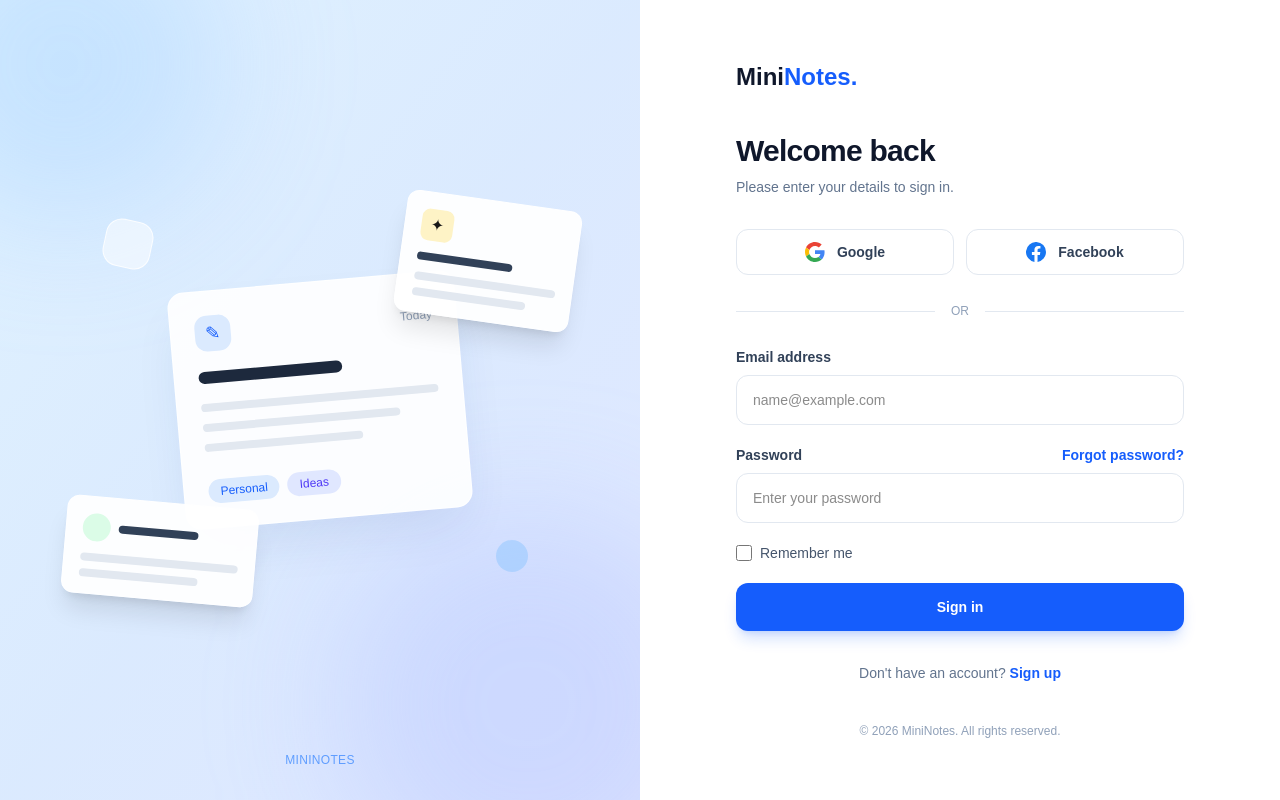
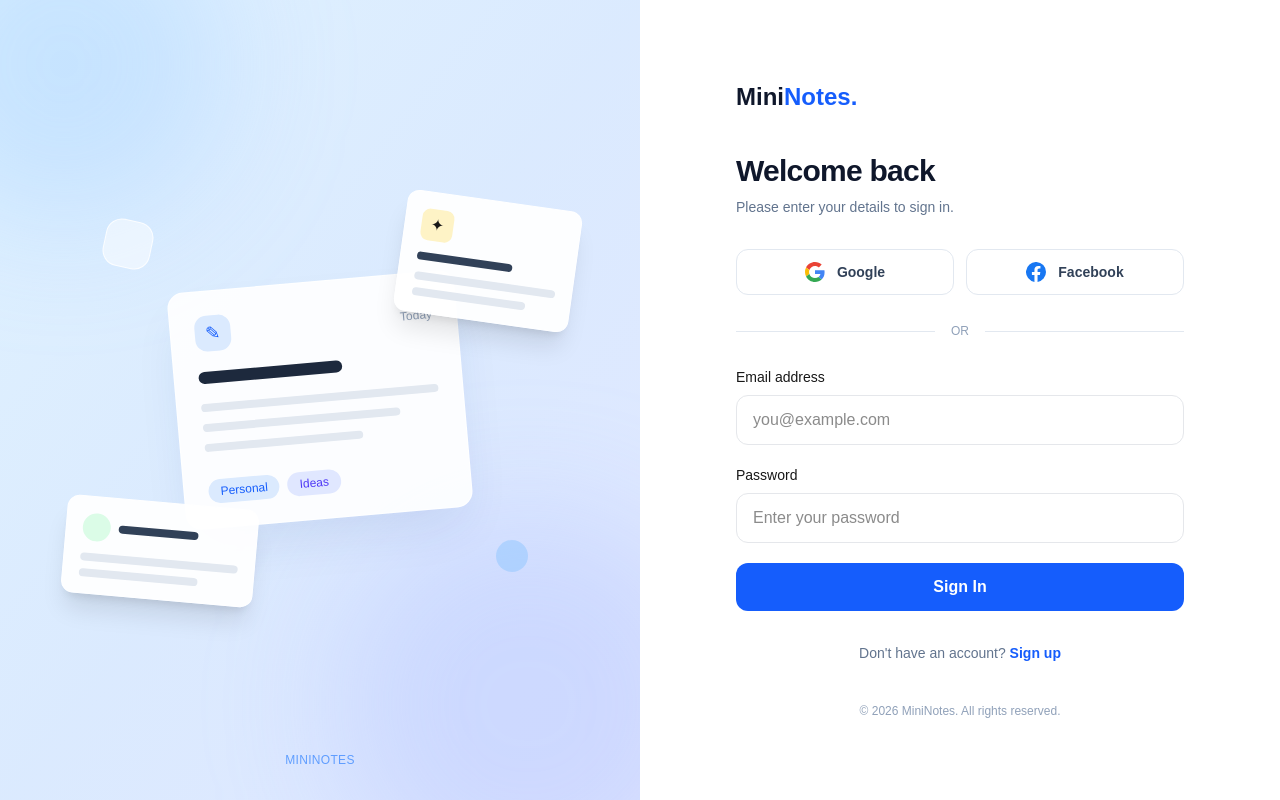
Before and after one commit to Anupam-Katiyar-Mern-stack-developer/notes_app-with-TS, a Next.js app: page /login in a window 1280 px wide. Built offline with nearby package versions, Linux system fonts and the light colour scheme.

Commit message:
add actions for login system

```diff
--- a/app/(auth)/login/page.tsx
+++ b/app/(auth)/login/page.tsx
@@ -1,7 +1,21 @@
+"use client";
 
 import Link from "next/link";
 
+import { useActionState } from "react";
+import { loginAction, type LoginState } from "./actions";
+
+
+const initialState: LoginState = {
+  success: false,
+  message: "",
+}
 export default function LoginPage() {
+
+  const [state, formAction, isPending] = useActionState(
+    loginAction,
+    initialState,
+  )
   return (
     <main className="min-h-screen grid md:grid-cols-2 bg-white">
 
@@ -84,17 +98,17 @@
 
             <button type="button" className="flex items-center justify-center gap-3 rounded-xl border border-slate-200 py-3 text-sm font-semibold text-slate-700 transition hover:bg-slate-50 hover:border-slate-300">
               <svg viewBox="0 0 48 48" className="h-5 w-5" aria-hidden="true">
-                <path fill="#EA4335" d="M24 9.5c3.54 0 6.71 1.22 9.21 3.6l6.85-6.85C35.9 2.38 30.47 0 24 0 14.62 0 6.51 5.38 2.56 13.22l7.98 6.19C12.43 13.72 17.74 9.5 24 9.5Z"/>
-                <path fill="#4285F4" d="M46.98 24.55c0-1.57-.15-3.09-.38-4.55H24v9.02h12.94c-.58 2.96-2.26 5.48-4.76 7.18l7.73 6C44.42 37.85 46.98 31.77 46.98 24.55Z"/>
-                <path fill="#FBBC05" d="M10.53 28.59A14.4 14.4 0 0 1 9.75 24c0-1.59.27-3.13.76-4.59l-7.98-6.19A23.9 23.9 0 0 0 0 24c0 3.87.93 7.52 2.56 10.78l7.97-6.19Z"/>
-                <path fill="#34A853" d="M24 48c6.48 0 11.93-2.13 15.91-5.8l-7.73-6c-2.15 1.45-4.92 2.3-8.18 2.3-6.26 0-11.57-4.22-13.46-9.91l-7.98 6.19C6.51 42.62 14.62 48 24 48Z"/>
+                <path fill="#EA4335" d="M24 9.5c3.54 0 6.71 1.22 9.21 3.6l6.85-6.85C35.9 2.38 30.47 0 24 0 14.62 0 6.51 5.38 2.56 13.22l7.98 6.19C12.43 13.72 17.74 9.5 24 9.5Z" />
+                <path fill="#4285F4" d="M46.98 24.55c0-1.57-.15-3.09-.38-4.55H24v9.02h12.94c-.58 2.96-2.26 5.48-4.76 7.18l7.73 6C44.42 37.85 46.98 31.77 46.98 24.55Z" />
+                <path fill="#FBBC05" d="M10.53 28.59A14.4 14.4 0 0 1 9.75 24c0-1.59.27-3.13.76-4.59l-7.98-6.19A23.9 23.9 0 0 0 0 24c0 3.87.93 7.52 2.56 10.78l7.97-6.19Z" />
+                <path fill="#34A853" d="M24 48c6.48 0 11.93-2.13 15.91-5.8l-7.73-6c-2.15 1.45-4.92 2.3-8.18 2.3-6.26 0-11.57-4.22-13.46-9.91l-7.98 6.19C6.51 42.62 14.62 48 24 48Z" />
               </svg>
               Google
             </button>
 
             <button type="button" className="flex items-center justify-center gap-3 rounded-xl border border-slate-200 py-3 text-sm font-semibold text-slate-700 transition hover:bg-slate-50 hover:border-slate-300">
               <svg viewBox="0 0 24 24" className="h-5 w-5" aria-hidden="true">
-                <path fill="#1877F2" d="M24 12a12 12 0 1 0-13.875 11.85v-8.38H7.08V12h3.045V9.35c0-3 1.79-4.66 4.52-4.66 1.31 0 2.68.23 2.68.23v2.95h-1.51c-1.49 0-1.95.92-1.95 1.86V12h3.32l-.53 3.47h-2.79v8.38A12 12 0 0 0 24 12Z"/>
+                <path fill="#1877F2" d="M24 12a12 12 0 1 0-13.875 11.85v-8.38H7.08V12h3.045V9.35c0-3 1.79-4.66 4.52-4.66 1.31 0 2.68.23 2.68.23v2.95h-1.51c-1.49 0-1.95.92-1.95 1.86V12h3.32l-.53 3.47h-2.79v8.38A12 12 0 0 0 24 12Z" />
               </svg>
               Facebook
             </button>
@@ -106,37 +120,65 @@
             <div className="h-px flex-1 bg-slate-200" />
           </div>
 
-          <form className="space-y-5">
+          <form action={formAction} className="space-y-5">
             <div>
-              <label className="mb-2 block text-sm font-semibold text-slate-700">Email address</label>
+              <label htmlFor="email" className="mb-2 block text-sm font-medium">
+                Email address
+              </label>
               <input
+                id="email"
+                name="email"
                 type="email"
-                placeholder="name@example.com"
-                className="w-full rounded-xl border border-slate-200 px-4 py-3.5 text-sm outline-none transition focus:border-blue-500 focus:ring-4 focus:ring-blue-500/10"
+                autoComplete="email"
+                placeholder="you@example.com"
+                required
+                aria-invalid={!!state.errors?.email?.length}
+                className="w-full rounded-xl border border-gray-200 px-4 py-3 outline-none focus:border-blue-500 focus:ring-2 focus:ring-blue-100"
               />
+              {state.errors?.email?.[0] && (
+                <p className="mt-1 text-sm text-red-500">
+                  {state.errors.email[0]}
+                </p>
+              )}
             </div>
 
             <div>
-              <div className="mb-2 flex justify-between">
-                <label className="text-sm font-semibold text-slate-700">Password</label>
-                <Link href="/forgot-password" className="text-sm font-semibold text-blue-600 hover:text-blue-700">
-                  Forgot password?
-                </Link>
-              </div>
+              <label htmlFor="password" className="mb-2 block text-sm font-medium">
+                Password
+              </label>
               <input
+                id="password"
+                name="password"
                 type="password"
+                autoComplete="current-password"
                 placeholder="Enter your password"
-                className="w-full rounded-xl border border-slate-200 px-4 py-3.5 text-sm outline-none transition focus:border-blue-500 focus:ring-4 focus:ring-blue-500/10"
+                required
+                aria-invalid={!!state.errors?.password?.length}
+                className="w-full rounded-xl border border-gray-200 px-4 py-3 outline-none focus:border-blue-500 focus:ring-2 focus:ring-blue-100"
               />
+              {state.errors?.password?.[0] && (
+                <p className="mt-1 text-sm text-red-500">
+                  {state.errors.password[0]}
+                </p>
+              )}
             </div>
 
-            <label className="flex items-center gap-2 text-sm text-slate-600">
-              <input type="checkbox" className="h-4 w-4 accent-blue-600" />
-              Remember me
-            </label>
+            {state.message && (
+              <p
+                role="status"
+                className={`text-sm ${state.success ? "text-green-600" : "text-red-500"
+                  }`}
+              >
+                {state.message}
+              </p>
+            )}
 
-            <button type="submit" className="w-full rounded-xl bg-blue-600 py-3.5 text-sm font-semibold text-white shadow-lg shadow-blue-600/20 transition hover:bg-blue-700 active:scale-[0.99]">
-              Sign in
+            <button
+              type="submit"
+              disabled={isPending}
+              className="w-full rounded-xl bg-blue-600 px-4 py-3 font-semibold text-white transition hover:bg-blue-700 disabled:cursor-not-allowed disabled:opacity-60"
+            >
+              {isPending ? "Signing in..." : "Sign In"}
             </button>
           </form>
 
```
